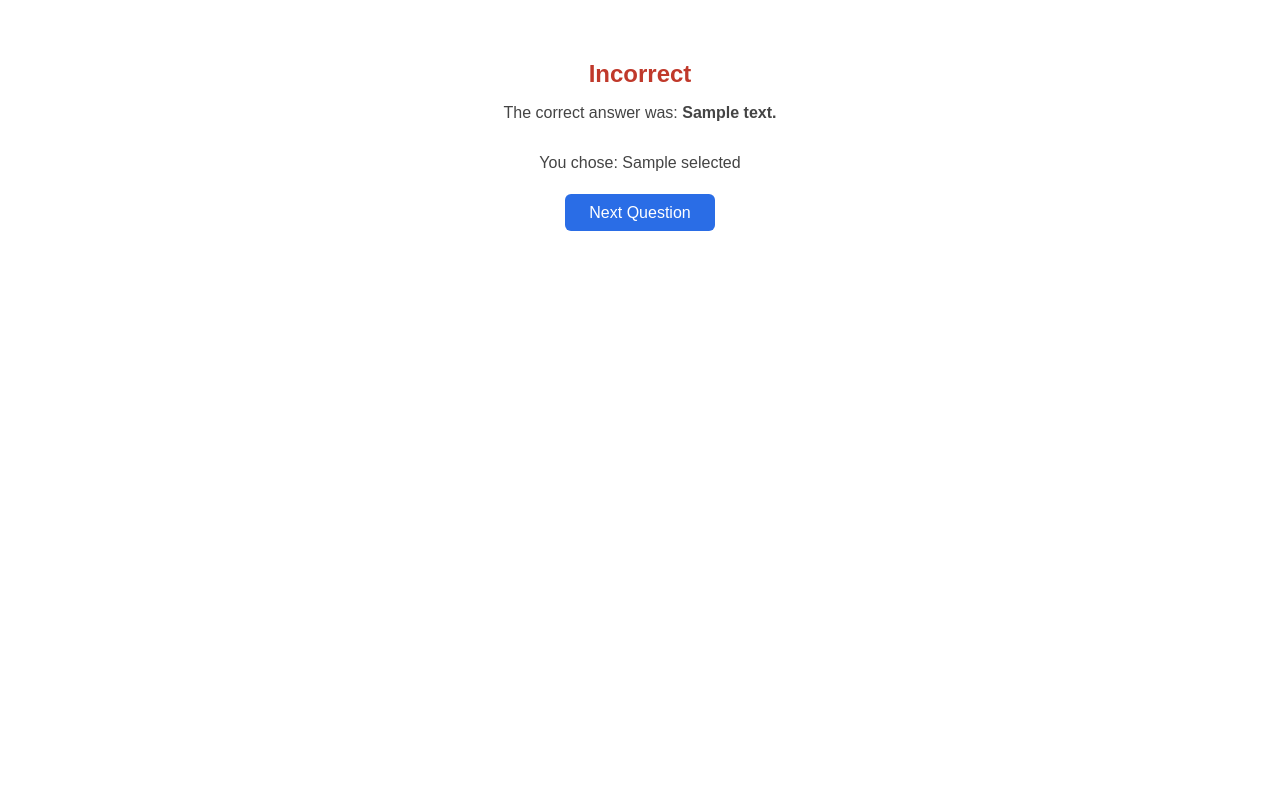
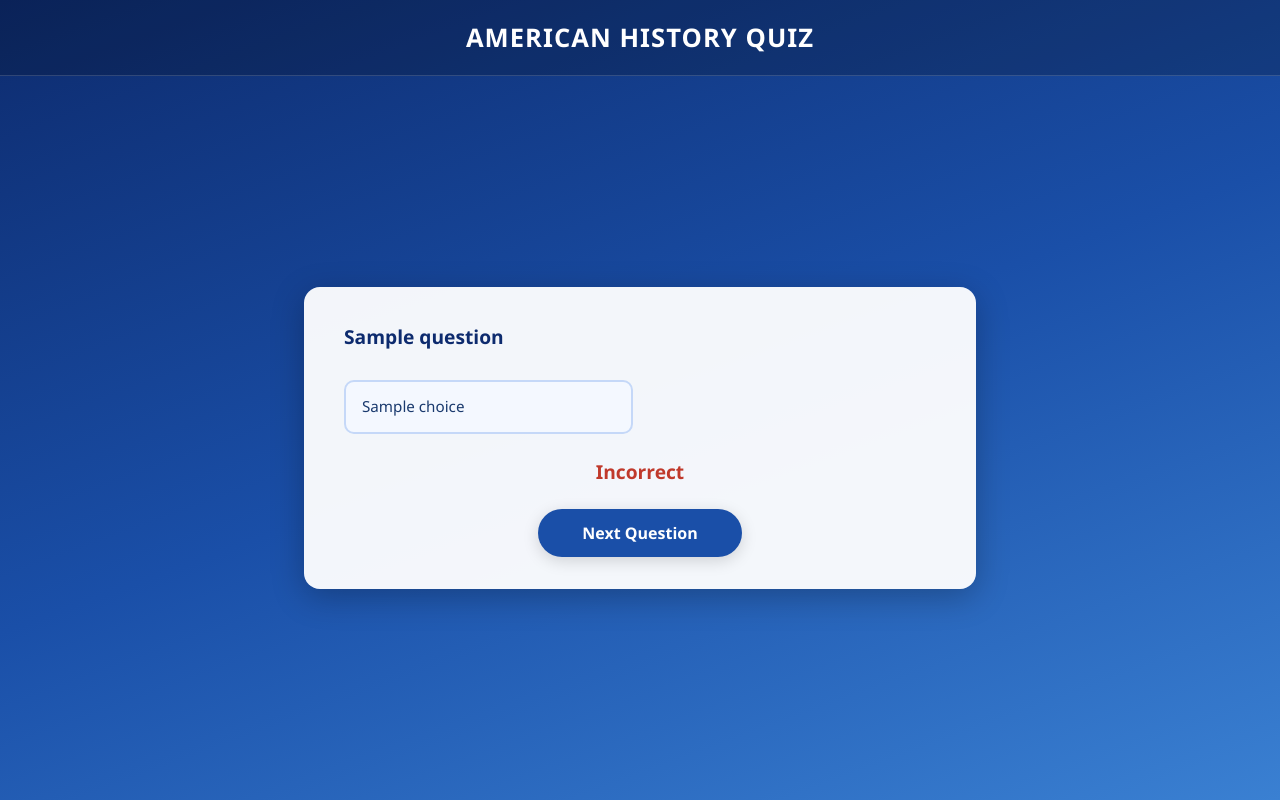
Before and after one commit to tarinikonanki/history-quiz-app, a Flask app: template templates/feedback.html in a window 1280 px wide. Run offline with Flask 3, Linux system fonts and the light colour scheme; the template is opened without the code that fills it: most values are stand-ins (such as "Sample title", 1, 10 or a date in 2020).

Commit message:
Add answer feedback colors

```diff
--- a/templates/feedback.html
+++ b/templates/feedback.html
@@ -2,31 +2,164 @@
 <html lang="en">
 <head>
   <meta charset="UTF-8">
+  <meta name="viewport" content="width=device-width, initial-scale=1.0">
   <title>Answer Feedback</title>
   <style>
-    body { font-family: sans-serif; max-width: 600px; margin: 60px auto; text-align: center; }
-    .result { font-size: 1.5rem; font-weight: bold; margin-bottom: 1rem; }
-    .correct { color: #1a8a3a; }
-    .incorrect { color: #c0392b; }
-    .detail { color: #444; margin-bottom: 2rem; font-size: 1rem; }
-    a.btn { background: #2a6de6; color: white; padding: 10px 24px; border-radius: 6px;
-            text-decoration: none; font-size: 1rem; }
-    a.btn:hover { background: #1a55c0; }
+    *, *::before, *::after { box-sizing: border-box; margin: 0; padding: 0; }
+
+    body {
+      font-family: 'Segoe UI', system-ui, sans-serif;
+      min-height: 100vh;
+      background: linear-gradient(160deg, #0d2b6e 0%, #1a4fa8 50%, #3a80d2 100%);
+      display: flex;
+      flex-direction: column;
+      align-items: center;
+    }
+
+    header {
+      width: 100%;
+      padding: 20px 40px;
+      background: rgba(0, 0, 0, 0.2);
+      text-align: center;
+      border-bottom: 1px solid rgba(255, 255, 255, 0.15);
+    }
+
+    header h1 {
+      color: #ffffff;
+      font-size: 1.6rem;
+      font-weight: 700;
+      letter-spacing: 0.04em;
+      text-transform: uppercase;
+    }
+
+    main {
+      flex: 1;
+      display: flex;
+      flex-direction: column;
+      align-items: center;
+      justify-content: center;
+      padding: 40px 24px;
+      width: 100%;
+      max-width: 720px;
+    }
+
+    .card {
+      background: rgba(255, 255, 255, 0.95);
+      border-radius: 16px;
+      padding: 36px 40px 32px;
+      width: 100%;
+      box-shadow: 0 8px 32px rgba(0, 0, 0, 0.25);
+    }
+
+    .card h2 {
+      font-size: 1.2rem;
+      color: #0d2b6e;
+      margin-bottom: 28px;
+      line-height: 1.5;
+    }
+
+    .choices-grid {
+      display: grid;
+      grid-template-columns: 1fr 1fr;
+      gap: 14px;
+      margin-bottom: 24px;
+    }
+
+    .choice {
+      padding: 14px 16px;
+      border: 2px solid #c5d8f8;
+      border-radius: 10px;
+      font-size: 0.95rem;
+      color: #1a3a6e;
+      background: #f4f8ff;
+      line-height: 1.4;
+    }
+
+    .choice.correct {
+      background: #1a8a3a;
+      border-color: #1a8a3a;
+      color: #ffffff;
+      font-weight: 600;
+    }
+
+    .choice.incorrect {
+      background: #c0392b;
+      border-color: #c0392b;
+      color: #ffffff;
+      font-weight: 600;
+    }
+
+    .result-label {
+      text-align: center;
+      font-size: 1.2rem;
+      font-weight: 700;
+      margin-bottom: 24px;
+    }
+
+    .result-label.correct { color: #1a8a3a; }
+    .result-label.incorrect { color: #c0392b; }
+
+    .submit-row {
+      text-align: center;
+    }
+
+    a.btn {
+      display: inline-block;
+      background: #1a4fa8;
+      color: #ffffff;
+      border: none;
+      padding: 13px 44px;
+      border-radius: 50px;
+      font-size: 1rem;
+      font-weight: 700;
+      text-decoration: none;
+      transition: background 0.2s, transform 0.15s, box-shadow 0.2s;
+      box-shadow: 0 4px 16px rgba(0, 0, 0, 0.15);
+    }
+
+    a.btn:hover {
+      background: #0d2b6e;
+      transform: translateY(-2px);
+      box-shadow: 0 6px 20px rgba(0, 0, 0, 0.2);
+    }
   </style>
 </head>
 <body>
+  <header>
+    <h1>American History Quiz</h1>
+  </header>
+
+  <main>
+    <div class="card">
+      <h2>{{ question.question }}</h2>
+      <div class="choices-grid">
+        {% for choice in question.choices %}
+          {% if choice == selected and is_correct %}
+            <div class="choice correct">{{ choice }}</div>
+          {% elif choice == selected and not is_correct %}
+            <div class="choice incorrect">{{ choice }}</div>
+          {% elif choice == question.answer and not is_correct %}
+            <div class="choice correct">{{ choice }}</div>
+          {% else %}
+            <div class="choice">{{ choice }}</div>
+          {% endif %}
+        {% endfor %}
+      </div>
+
       {% if is_correct %}
-    <p class="result correct">Correct!</p>
+        <p class="result-label correct">Correct!</p>
       {% else %}
-    <p class="result incorrect">Incorrect</p>
-    <p class="detail">The correct answer was: <strong>{{ question.answer }}</strong></p>
-    <p class="detail">You chose: {{ selected }}</p>
+        <p class="result-label incorrect">Incorrect</p>
       {% endif %}
 
+      <div class="submit-row">
         {% if next_index >= total %}
           <a class="btn" href="{{ url_for('results') }}">See Results</a>
         {% else %}
           <a class="btn" href="{{ url_for('quiz') }}">Next Question</a>
         {% endif %}
+      </div>
+    </div>
+  </main>
 </body>
 </html>
```
Lines whose indentation alone changed are shown as unchanged.
